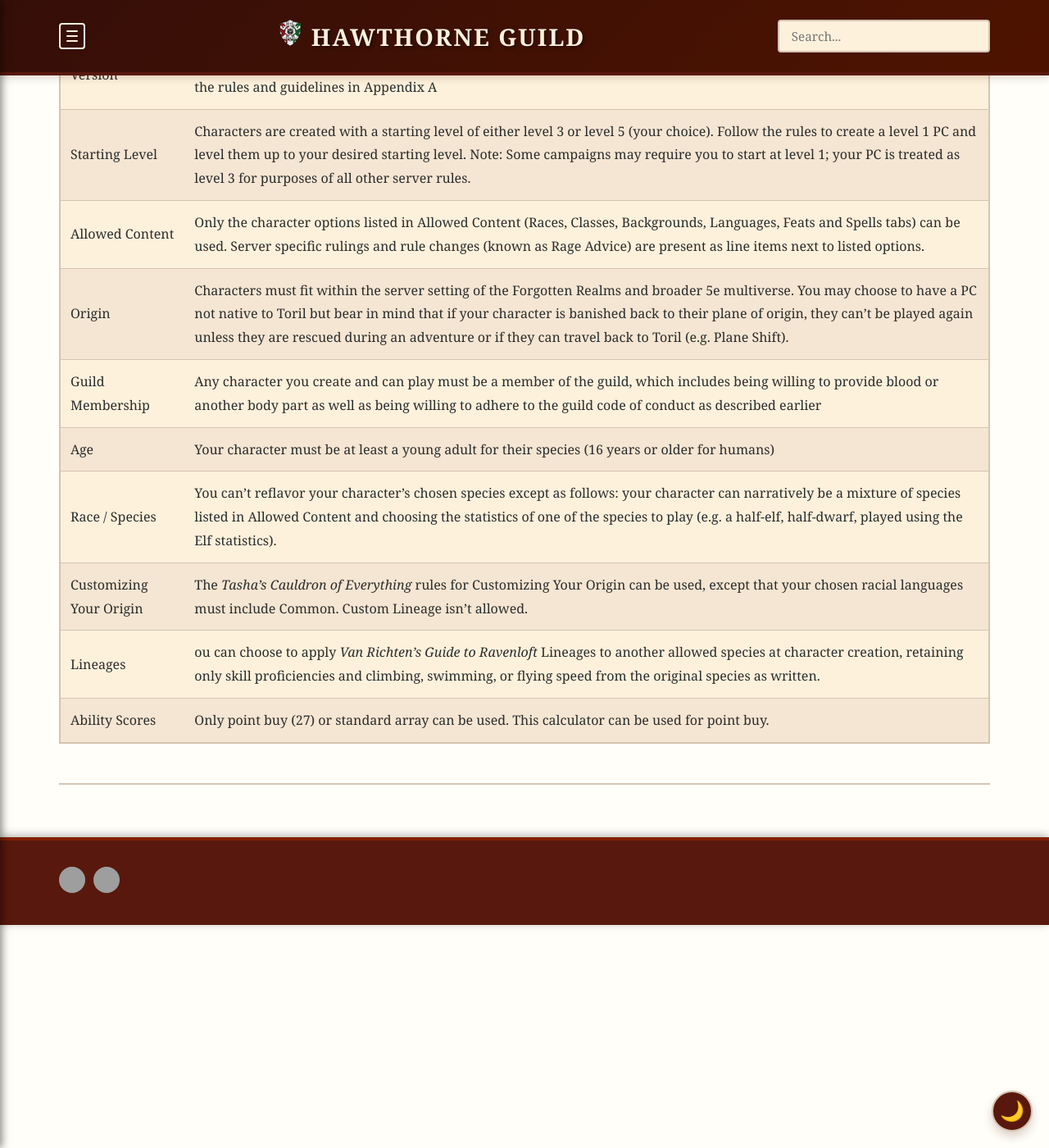
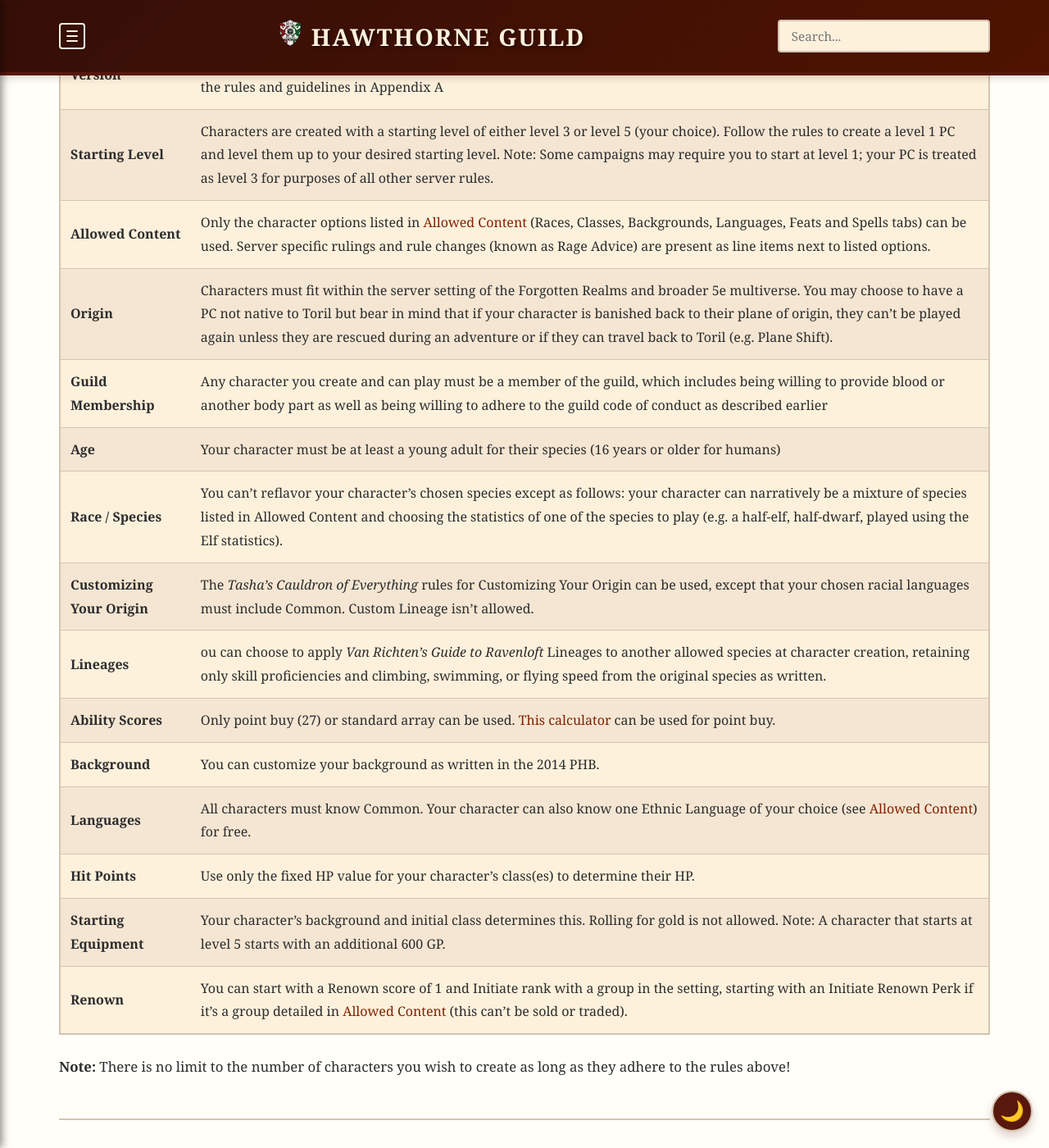
Before and after one commit to coconutswallow/Guides, a Jekyll site: the page built from _playersguide/character-creation.md, in a window 1280 px wide and 1400 px high, scrolled down 828 px. Shown: the whole window at 82% size. Built offline with Jekyll 4.4.1, drawn with Linux system fonts in a browser that asks for light colours; comment, search, counter and statistics services are not loaded; grey boxes are pictures that could not be loaded.

Commit message:
Update character-creation.md

```diff
--- a/_playersguide/character-creation.md
+++ b/_playersguide/character-creation.md
@@ -18,15 +18,22 @@
 
 The following additional rules apply during character creation beyond the official rules for character creation
 
-| | |
-|:-------------------|:------------------------------------------------------------------------|
-| Version | You can create characters using the ruleset in either the 2014 or 2024 Player's Handbook (PHB). For 2024 characters, refer to the rules and guidelines in Appendix A |
-|Starting Level | Characters are created with a starting level of either level 3 or level 5 (your choice). Follow the rules to create a level 1 PC and level them up to your desired starting level. Note: Some campaigns may require you to start at level 1; your PC is treated as level 3 for purposes of all other server rules. |
-| Allowed Content | Only the character options listed in Allowed Content (Races, Classes, Backgrounds, Languages, Feats and Spells tabs) can be used. Server specific rulings and rule changes (known as Rage Advice) are present as line items next to listed options.|
-| Origin | Characters must fit within the server setting of the Forgotten Realms and broader 5e multiverse.  You may choose to have a PC not native to Toril but bear in mind that if your character is banished back to their plane of origin, they can’t be played again unless they are rescued during an adventure or if they can travel back to Toril (e.g. Plane Shift). |
-| Guild Membership | Any character you create and can play must be a member of the guild, which includes being willing to provide blood or another body part as well as being willing to adhere to the guild code of conduct as described earlier |
-| Age | Your character must be at least a young adult for their species (16 years or older for humans) |
-| Race / Species | You can’t reflavor your character’s chosen species except as follows: your character can narratively be a mixture of species listed in Allowed Content and choosing the statistics of one of the species to play (e.g. a half-elf, half-dwarf, played using the Elf statistics).
-| Customizing Your Origin | The *Tasha’s Cauldron of Everything* rules for Customizing Your Origin can be used, except that your chosen racial languages must include Common. Custom Lineage isn’t allowed. |
-| Lineages | ou can choose to apply *Van Richten’s Guide to Ravenloft* Lineages to another allowed species at character creation, retaining only skill proficiencies and climbing, swimming, or flying speed from the original species as written.
-| Ability Scores | Only point buy (27) or standard array can be used. This calculator can be used for point buy.
+| Attribute | Rules |
+|:---------------------------------------|:------------------------------------------------------------------------|
+| <strong>Version</strong> | You can create characters using the ruleset in either the 2014 or 2024 Player's Handbook (PHB). For 2024 characters, refer to the rules and guidelines in Appendix A |
+| <strong>Starting Level</strong> | Characters are created with a starting level of either level 3 or level 5 (your choice). Follow the rules to create a level 1 PC and level them up to your desired starting level. Note: Some campaigns may require you to start at level 1; your PC is treated as level 3 for purposes of all other server rules. |
+| <strong>Allowed Content</strong> | Only the character options listed in  <a href="https://docs.google.com/spreadsheets/d/1fBEv1yDNTD-vwUyK6pK_oiXg2K7OiltW35iFCqxyMTY/edit?gid=552371857#gid=552371857">Allowed Content</a> (Races, Classes, Backgrounds, Languages, Feats and Spells tabs) can be used. Server specific rulings and rule changes (known as Rage Advice) are present as line items next to listed options.|
+| <strong>Origin</strong> | Characters must fit within the server setting of the Forgotten Realms and broader 5e multiverse.  You may choose to have a PC not native to Toril but bear in mind that if your character is banished back to their plane of origin, they can’t be played again unless they are rescued during an adventure or if they can travel back to Toril (e.g. Plane Shift). |
+| <strong>Guild Membership</strong> | Any character you create and can play must be a member of the guild, which includes being willing to provide blood or another body part as well as being willing to adhere to the guild code of conduct as described earlier |
+| <strong>Age</strong> | Your character must be at least a young adult for their species (16 years or older for humans) |
+| <strong>Race / Species</strong> | You can’t reflavor your character’s chosen species except as follows: your character can narratively be a mixture of species listed in Allowed Content and choosing the statistics of one of the species to play (e.g. a half-elf, half-dwarf, played using the Elf statistics).
+| <strong>Customizing Your Origin</strong> | The *Tasha’s Cauldron of Everything* rules for Customizing Your Origin can be used, except that your chosen racial languages must include Common. Custom Lineage isn’t allowed. |
+| <strong>Lineages</strong> | ou can choose to apply *Van Richten’s Guide to Ravenloft* Lineages to another allowed species at character creation, retaining only skill proficiencies and climbing, swimming, or flying speed from the original species as written. |
+| <strong>Ability Scores</strong> | Only point buy (27) or standard array can be used. <a href="https://chicken-dinner.com/5e/5e-point-buy.html#human&humanvariant&8&8&8&8&8&8&0&0&27&15&8&19&15&12&9&7&5&4&3&2&1&0&1&2&4&6&9&4&4&4&4&4&4">This calculator</a> can be used for point buy. |
+| <strong>Background</strong> | You can customize your background as written in the 2014 PHB. |
+| <strong>Languages</strong> | All characters must know Common.  Your character can also know one Ethnic Language of your choice (see <a href="https://docs.google.com/spreadsheets/d/1fBEv1yDNTD-vwUyK6pK_oiXg2K7OiltW35iFCqxyMTY/edit?gid=552371857#gid=552371857">Allowed Content</a>) for free. |
+| <strong>Hit Points</strong> | Use only the fixed HP value for your character’s class(es) to determine their HP. |
+| <strong>Starting Equipment</strong> | Your character’s background and initial class determines this. Rolling for gold is not allowed. Note: A character that starts at level 5 starts with an additional 600 GP. |
+| <strong>Renown</strong> | You can start with a Renown score of 1 and Initiate rank with a group in the setting, starting with an Initiate Renown Perk if it’s a group detailed in <a href="https://docs.google.com/spreadsheets/d/1fBEv1yDNTD-vwUyK6pK_oiXg2K7OiltW35iFCqxyMTY/edit?gid=552371857#gid=552371857">Allowed Content</a> (this can’t be sold or traded).
+
+**Note:**  There is no limit to the number of characters you wish to create as long as they adhere to the rules above!
```
Also changed, not shown: other parts of _playersguide/character-creation.md (+1 -1 lines).
